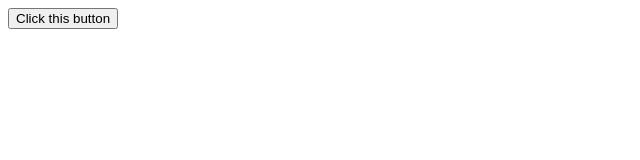
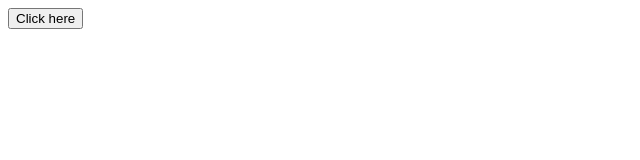
Before and after one commit to Optimus-ged/first_react_app, a React (Create React App) app: page / in a window 1280 px wide. Shown: the top 160 px of the page, without its empty margins (0-640 px from the left). Built offline with nearby package versions, Linux system fonts and the light colour scheme.

Commit message:
Error when trying to Handle click event in a class component fixed

```diff
--- a/src/react_trainings/components/classClick.js
+++ b/src/react_trainings/components/classClick.js
@@ -1,13 +1,14 @@
 import React, { Component } from "react";
 
 class ClassClick extends Component {
+  clickHandler() {
+    console.log("Optimus is the best");
+  }
+
   render() {
-    function clickHandler() {
-      console.log("Button clicked");
-    }
     return (
       <>
-        <button onClick={clickHandler}>Click this button</button>
+        <button onClick={this.clickHandler}>Click here</button>
       </>
     );
   }
```
